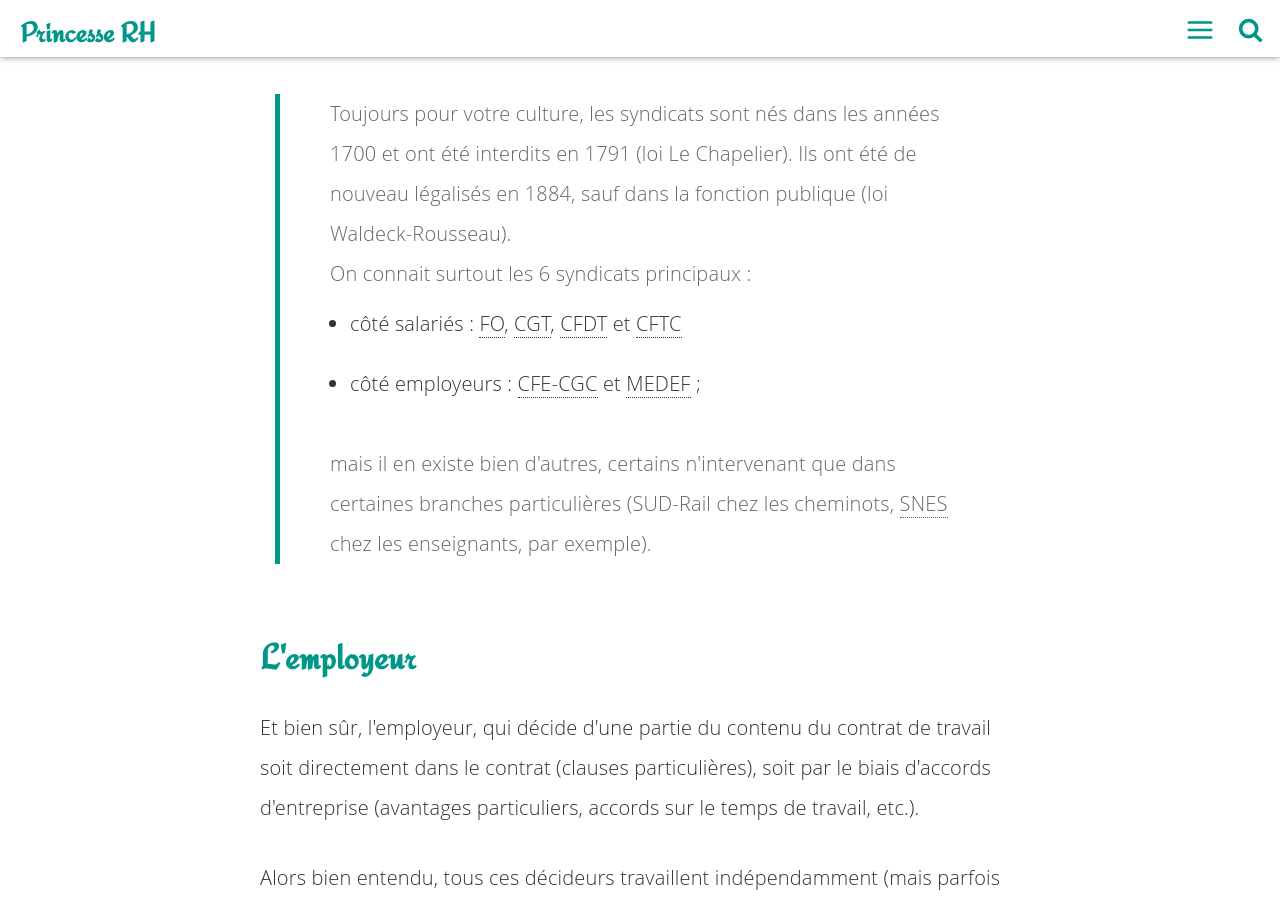
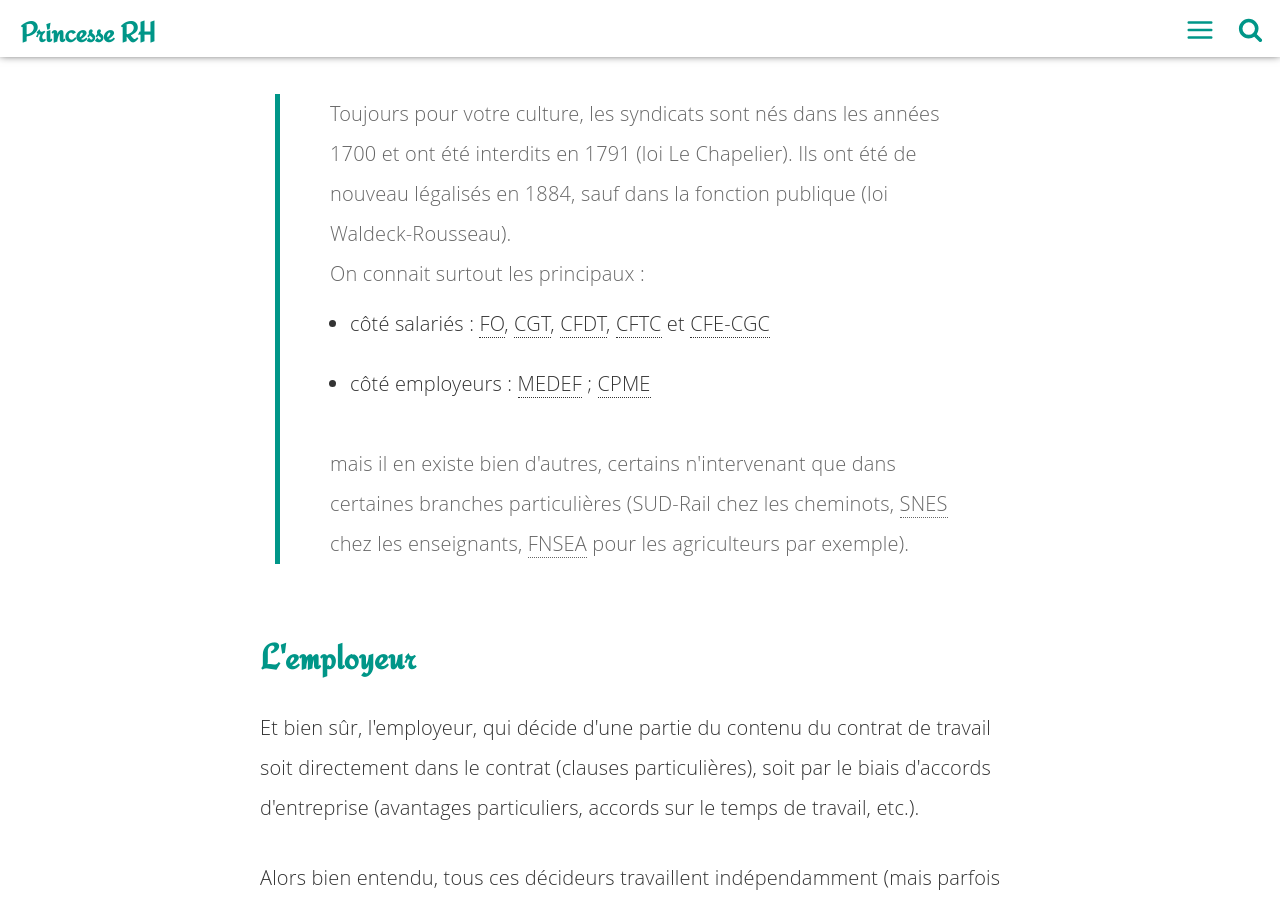
Before and after one commit to Libelilou/libelilou.github.io, a Jekyll site: the page built from _posts/rh/2018-08-12-phptour.2.md, in a window 1280 px wide and 900 px high, scrolled down 2014 px. Built offline with Jekyll 4.4.1, drawn with Linux system fonts in a browser that asks for light colours; comment, search, counter and statistics services are not loaded.

Commit message:
Corrections

```diff
--- a/_posts/rh/2018-08-12-phptour.2.md
+++ b/_posts/rh/2018-08-12-phptour.2.md
@@ -29,11 +29,11 @@
 Leurs [combats](https://youtu.be/Uv7yXbzuTTo) ont permis tout un tas d'avancées sociales et l'amélioration des conditions de travail (congés payés, salaire minimum, etc.).
 
 > Toujours pour votre culture, les syndicats sont nés dans les années 1700 et ont été interdits en 1791 (loi Le Chapelier). Ils ont été de nouveau légalisés en 1884, sauf dans la fonction publique (loi Waldeck-Rousseau).
-> On connait surtout les 6 syndicats principaux :
-> - côté salariés : <abbr title="Force ouvrière">FO</abbr>, <abbr title="Confédération Générale du Travail">CGT</abbr>, <abbr title="Confédération Française Démocratique du Travail">CFDT</abbr> et <abbr title="Confédération Française des Travailleurs Chrétiens">CFTC</abbr>
-> - côté employeurs : <abbr title="Confédération Française de l'Encadrement - Confédération Générale des Cadres">CFE-CGC</abbr> et <abbr title="Mouvement Des Entreprises de France">MEDEF</abbr> ;
+> On connait surtout les principaux :
+> - côté salariés : <abbr title="Force ouvrière">FO</abbr>, <abbr title="Confédération Générale du Travail">CGT</abbr>, <abbr title="Confédération Française Démocratique du Travail">CFDT</abbr>, <abbr title="Confédération Française des Travailleurs Chrétiens">CFTC</abbr> et <abbr title="Confédération Française de l'Encadrement - Confédération Générale des Cadres">CFE-CGC</abbr>
+> - côté employeurs : <abbr title="Mouvement Des Entreprises de France">MEDEF</abbr> ; <abbr title="Confédération des Petites et Moyennes Entreprises">CPME</abbr>
 >
-> mais il en existe bien d'autres, certains n'intervenant que dans certaines branches particulières (SUD-Rail chez les cheminots, <abbr title="Syndicat National des Enseignants de Second degré">SNES</abbr> chez les enseignants, par exemple).
+> mais il en existe bien d'autres, certains n'intervenant que dans certaines branches particulières (SUD-Rail chez les cheminots, <abbr title="Syndicat National des Enseignants de Second degré">SNES</abbr> chez les enseignants, <abbr title="Fédération Nationale des Syndicats d'Exploitants Agricoles">FNSEA</abbr> pour les agriculteurs par exemple).
 
 ## L'employeur
 
```
